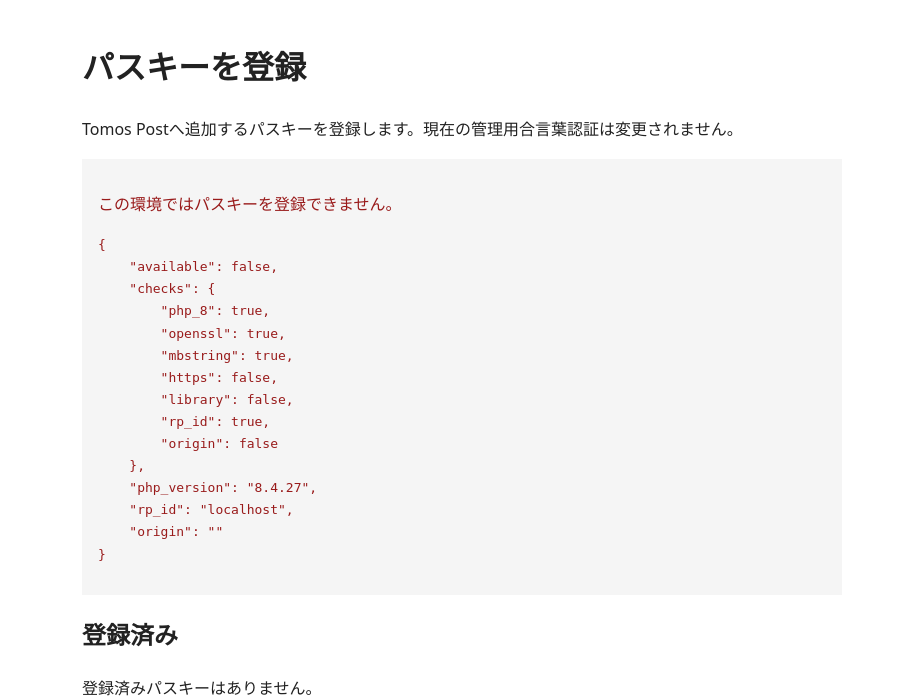
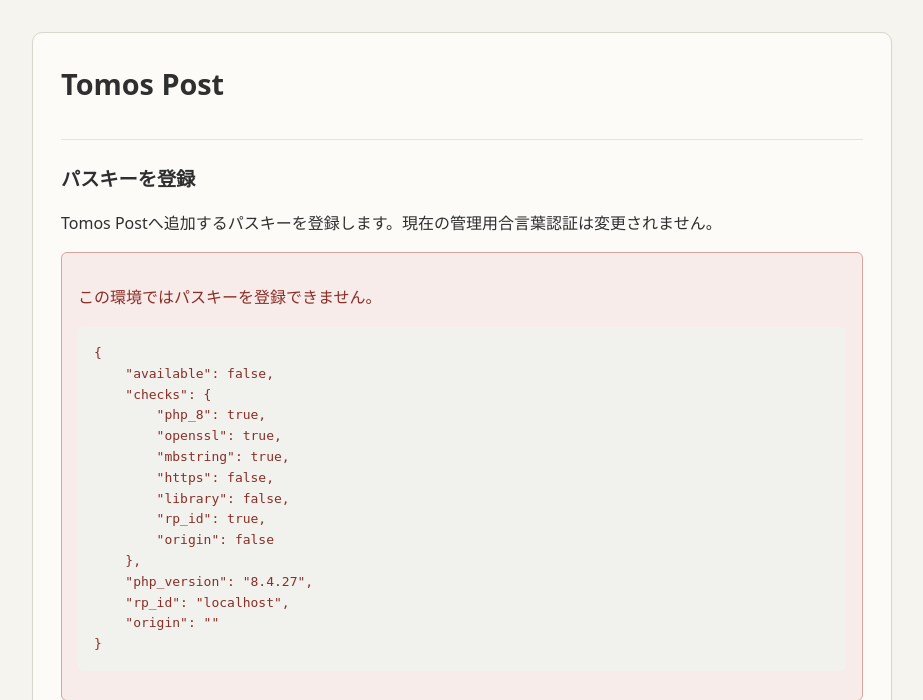
Before and after one commit to tomosweb/tomos, a PHP site: page /tomos/post/passkey/register/index.php in a window 1280 px wide. Shown: the top 700 px of the page, without its empty margins (178-1101 px from the left). Run offline with PHP 8.4, Linux system fonts and the light colour scheme.

Commit message:
Align passkey registration UI with Tomos Post

```diff
--- a/post/passkey/register/index.php
+++ b/post/passkey/register/index.php
@@ -131,9 +131,11 @@ $postUrl = preg_replace('#/+#', '/', $postUrl);
 <style>
 body{font-family:system-ui,-apple-system,BlinkMacSystemFont,"Segoe UI",sans-serif;max-width:760px;margin:40px auto;padding:0 20px;line-height:1.7;color:#222}input,button{font:inherit}input[type=password],input[type=text]{box-sizing:border-box;width:100%;max-width:36rem;padding:.65rem;margin:.3rem 0 1rem}button,.button{display:inline-block;padding:.7rem 1rem;border:1px solid #777;border-radius:.35rem;background:#fff;color:inherit;text-decoration:none;cursor:pointer}.result{margin:1rem 0;padding:1rem;background:#f5f5f5}.ok{color:#166534}.ng{color:#991b1b}.hint{color:#666}code{word-break:break-all}
 </style>
+<link rel="stylesheet" href="../../assets/tomos-post-security.css">
 </head>
 <body>
-<h1>パスキーを登録</h1>
+<h1>Tomos Post</h1>
+<h2>パスキーを登録</h2>
 <p>Tomos Postへ追加するパスキーを登録します。現在の管理用合言葉認証は変更されません。</p>
 
 <?php if (empty($status['available'])): ?>
```
